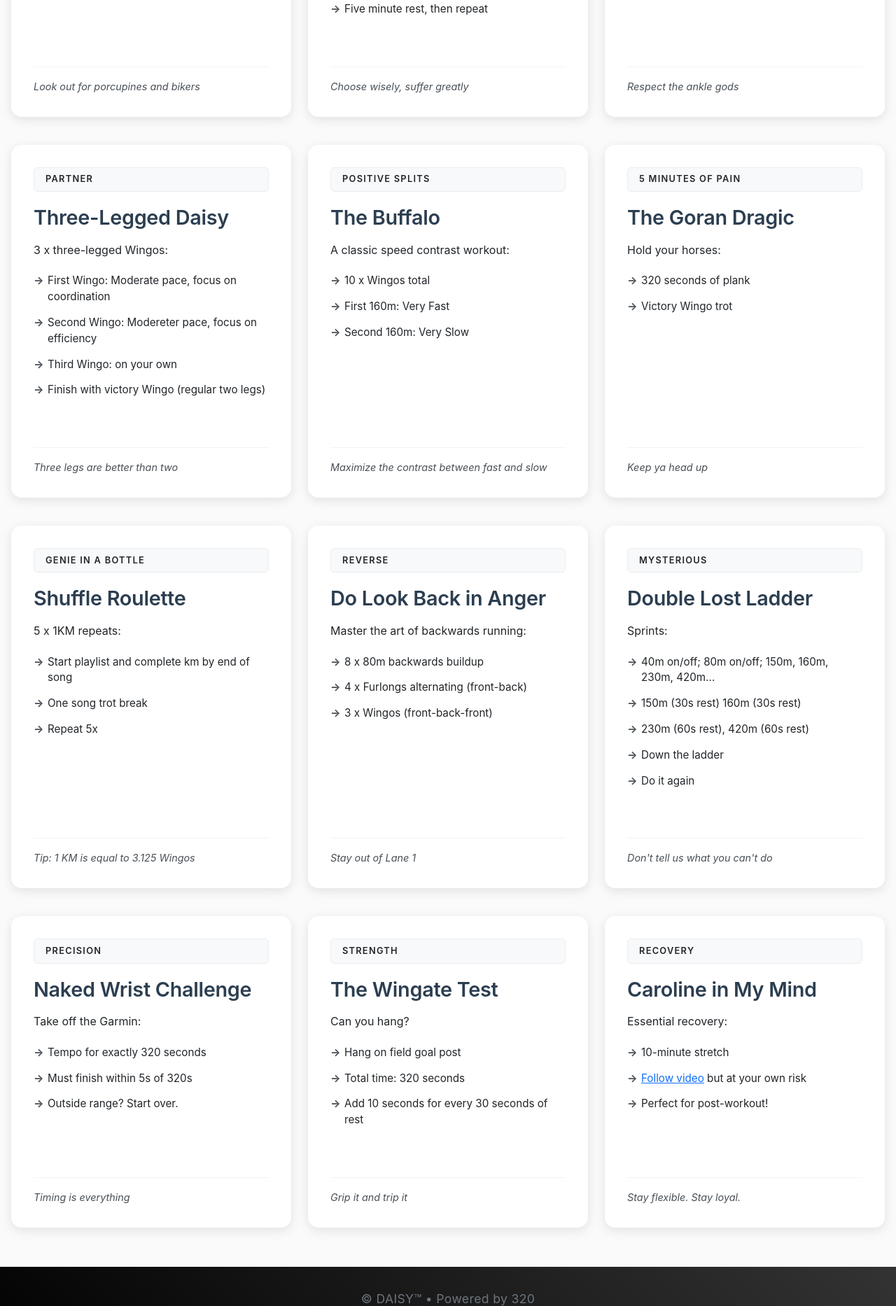
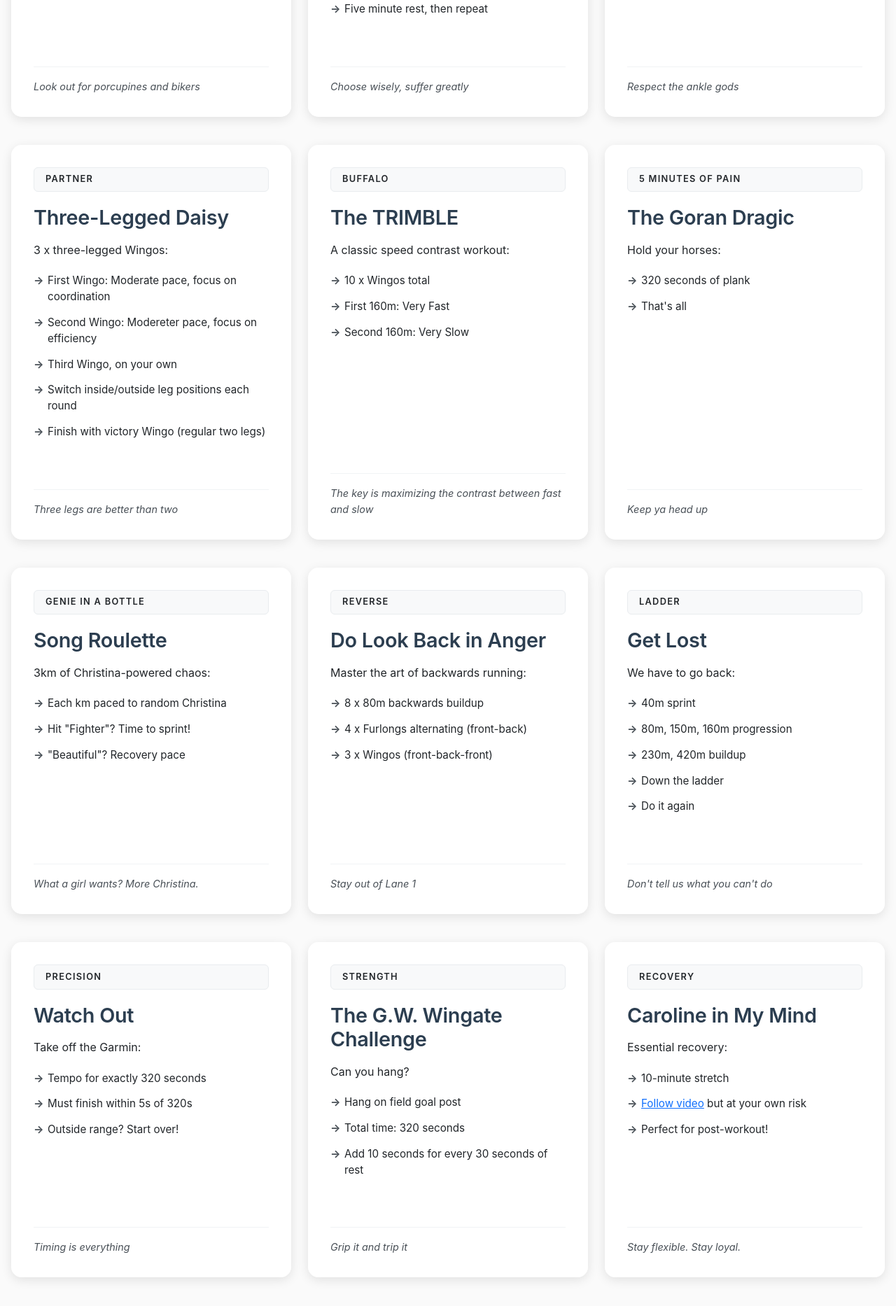
Before and after one commit to EricGoldwein/320ai, a Flask app: page /workouts in a window 1280 px wide. Shown: the part 1227-3093 px from the top of the page at 70% size. Run offline with Flask 3, Linux system fonts and the light colour scheme; parts of the project's set-up code (start-up, migrations or seed data) failed here and were passed over.

Commit message:
Update app.py and workouts.html with latest changes

```diff
--- a/app.py
+++ b/app.py
@@ -41,63 +41,41 @@ if not OPENAI_API_KEY:
 ASSISTANT_ID = os.environ.get('ASSISTANT_ID', 'asst_ThPrNwQfjvTWDUkDlp5XwvCm')
 logger.info(f"Using Assistant ID: {ASSISTANT_ID}")
 
-# Adjust timeout and retry settings for PythonAnywhere
-MAX_RETRIES = int(os.environ.get('MAX_RETRIES', '3'))  # Reduced from 5 to 3
-TIMEOUT = int(os.environ.get('TIMEOUT', '30'))  # Reduced from 60 to 30
-RETRY_INITIAL_WAIT = 1
-MAX_WAIT = 5  # Reduced from 10 to 5
+MAX_RETRIES = int(os.environ.get('MAX_RETRIES', '3'))
+TIMEOUT = int(os.environ.get('TIMEOUT', '30'))
 
 # Initialize OpenAI client as a global variable
-client = None
+client = None # add this at the top with your other imports
 
 def init_openai_client():
-    """Initialize the OpenAI client with proper configuration"""
-    global client
+    """Initialize the OpenAI client using a proxy if on PythonAnywhere"""
     try:
-        logger.info("About to initialize OpenAI client...")
+        logger.info("Creating HTTPX client...")
 
-        # Configure HTTP client with proxy if on PythonAnywhere
-        http_client = None
         if 'PYTHONANYWHERE_DOMAIN' in os.environ:
-            logger.info("Configuring HTTP client with PythonAnywhere proxy")
-            http_client = httpx.Client(
-                proxies={
-                    "http://": os.environ.get('HTTP_PROXY'),
-                    "https://": os.environ.get('HTTPS_PROXY')
-                },
-                timeout=httpx.Timeout(TIMEOUT, connect=10.0),
-                limits=httpx.Limits(max_keepalive_connections=5, max_connections=10),
-                transport=httpx.HTTPTransport(retries=2)
+            # Use proxy on PythonAnywhere
+            httpx_client = httpx.Client(
+                proxies="http://proxy.pythonanywhere.com:3128",
+                timeout=TIMEOUT
             )
+            logger.info("Proxy-enabled HTTPX client created.")
         else:
-            http_client = httpx.Client(
-                timeout=httpx.Timeout(TIMEOUT, connect=10.0),
-                limits=httpx.Limits(max_keepalive_connections=5, max_connections=10),
-                transport=httpx.HTTPTransport(retries=2)
-            )
+            # No proxy for local/dev use
+            httpx_client = httpx.Client(timeout=TIMEOUT)
+            logger.info("Standard HTTPX client created (no proxy).")
 
-        # Initialize OpenAI client with custom HTTP client
-        client = OpenAI(
+        return OpenAI(
             api_key=OPENAI_API_KEY,
-            http_client=http_client
+            http_client=httpx_client
         )
-
-        logger.info("Client initialization result: True")
-        return True
     except Exception as e:
-        logger.error(f"Failed to initialize OpenAI client: {str(e)}")
-        return False
+        logger.error(f"Failed to initialize OpenAI client: {e}")
+        return None
 
 # Initialize the client
 logger.info("About to initialize OpenAI client...")
 client = init_openai_client()
 logger.info(f"Client initialization result: {client is not None}")
-
-def exponential_backoff(attempt, max_wait=MAX_WAIT, initial_wait=RETRY_INITIAL_WAIT):
-    """Calculate wait time with exponential backoff and jitter"""
-    wait = min(initial_wait * (2 ** attempt), max_wait)
-    jitter = random.uniform(0, 0.1 * wait)
-    return wait + jitter
 
 # Add error handler for OpenAI API errors
 def handle_openai_error(error):
@@ -249,7 +227,7 @@ class WorkoutOptimizer:
 
             {
                 "intensity": "CHAOTIC",
-                "workout": "The Porcupine Prance:\nChange paces every 40s, for 3:20\n30s break\nrepeat 3x\nLook out for bikers and lane 1 walkers",
+                "workout": "The Porcupine Prance:\nRun in random directions and paces for 3:20\n32s break\nrepeat 3x\nLook out for bikers and lane 1 walkers",
                 "science": "Designed by DAISY™ for optimized natural variation."
             },
 
@@ -688,108 +666,49 @@ def chat():
         logger.info(f"4. Conversation history length: {len(conversation_history)}")
 
         try:
-            # Create a thread with retries
-            for attempt in range(MAX_RETRIES):
-                try:
-                    thread = client.beta.threads.create()
-                    break
-                except Exception as e:
-                    if attempt == MAX_RETRIES - 1:
-                        raise
-                    wait_time = exponential_backoff(attempt)
-                    logger.info(f"Retrying thread creation in {wait_time:.6f} seconds")
-                    time.sleep(wait_time)
+            # Create a thread
+            thread = client.beta.threads.create()
 
-            # Add messages with retries
+            # Add the conversation history to the thread
             for msg in conversation_history:
-                for attempt in range(MAX_RETRIES):
-                    try:
-                        client.beta.threads.messages.create(
-                            thread_id=thread.id,
-                            role=msg['role'],
-                            content=msg['content']
-                        )
-                        break
-                    except Exception as e:
-                        if attempt == MAX_RETRIES - 1:
-                            raise
-                        wait_time = exponential_backoff(attempt)
-                        logger.info(f"Retrying message creation in {wait_time:.6f} seconds")
-                        time.sleep(wait_time)
+                client.beta.threads.messages.create(
+                    thread_id=thread.id,
+                    role=msg['role'],
+                    content=msg['content']
+                )
 
-            # Add current message with retries
-            for attempt in range(MAX_RETRIES):
-                try:
-                    client.beta.threads.messages.create(
-                        thread_id=thread.id,
-                        role="user",
-                        content=message
-                    )
-                    break
-                except Exception as e:
-                    if attempt == MAX_RETRIES - 1:
-                        raise
-                    wait_time = exponential_backoff(attempt)
-                    logger.info(f"Retrying current message creation in {wait_time:.6f} seconds")
-                    time.sleep(wait_time)
+            # Add the current message to the thread
+            client.beta.threads.messages.create(
+                thread_id=thread.id,
+                role="user",
+                content=message
+            )
 
-            # Run the assistant with retries
-            for attempt in range(MAX_RETRIES):
-                try:
-                    run = client.beta.threads.runs.create(
-                        thread_id=thread.id,
-                        assistant_id=ASSISTANT_ID
-                    )
-                    break
-                except Exception as e:
-                    if attempt == MAX_RETRIES - 1:
-                        raise
-                    wait_time = exponential_backoff(attempt)
-                    logger.info(f"Retrying run creation in {wait_time:.6f} seconds")
-                    time.sleep(wait_time)
+            # Run the assistant
+            run = client.beta.threads.runs.create(
+                thread_id=thread.id,
+                assistant_id=ASSISTANT_ID
+            )
 
-            # Wait for the run to complete with timeout and retries
+            # Wait for the run to complete with timeout
             start_time = time.time()
             while True:
                 if time.time() - start_time > TIMEOUT:
-                    logger.error("Run timed out")
                     raise TimeoutError("Response took too long")
 
-                try:
-                    run_status = client.beta.threads.runs.retrieve(
-                        thread_id=thread.id,
-                        run_id=run.id
-                    )
-                    if run_status.status == 'completed':
-                        break
-                    elif run_status.status == 'failed':
-                        error_message = f"Assistant run failed: {run_status.last_error}"
-                        logger.error(error_message)
-                        raise Exception(error_message)
-                    elif run_status.status == 'expired':
-                        logger.error("Run expired")
-                        raise TimeoutError("Run expired")
-                    time.sleep(2)  # Increased sleep time to reduce API load
-                except Exception as e:
-                    if time.time() - start_time > TIMEOUT:
-                        logger.error(f"Status check timed out: {str(e)}")
-                        raise
-                    wait_time = exponential_backoff(0)  # Use initial backoff for status checks
-                    logger.info(f"Retrying status check in {wait_time:.6f} seconds")
-                    time.sleep(wait_time)
+                run_status = client.beta.threads.runs.retrieve(
+                    thread_id=thread.id,
+                    run_id=run.id
+                )
+                if run_status.status == 'completed':
+                    break
+                elif run_status.status == 'failed':
+                    raise Exception("Assistant run failed")
+                time.sleep(0.5)
 
-            # Get the assistant's response with retries
-            for attempt in range(MAX_RETRIES):
-                try:
-                    messages = client.beta.threads.messages.list(thread_id=thread.id)
-                    assistant_response = messages.data[0].content[0].text.value
-                    break
-                except Exception as e:
-                    if attempt == MAX_RETRIES - 1:
-                        raise
-                    wait_time = exponential_backoff(attempt)
-                    logger.info(f"Retrying response retrieval in {wait_time:.6f} seconds")
-                    time.sleep(wait_time)
+            # Get the assistant's response
+            messages = client.beta.threads.messages.list(thread_id=thread.id)
+            assistant_response = messages.data[0].content[0].text.value
 
             # Save the updated conversation history
             conversation_history.append({"role": "user", "content": message})
--- a/templates/workouts.html
+++ b/templates/workouts.html
@@ -1111,7 +1111,8 @@
                 <ul class="workout-list">
                     <li>First Wingo: Moderate pace, focus on coordination</li>
                     <li>Second Wingo: Modereter pace, focus on efficiency</li>
-                    <li>Third Wingo: on your own</li>
+                    <li>Third Wingo, on your own</li>
+                    <li>Switch inside/outside leg positions each round</li>
                     <li>Finish with victory Wingo (regular two legs)</li>
                 </ul>
                 <div class="workout-footer">Three legs are better than two</div>
@@ -1121,15 +1122,15 @@
         <!-- TRIMBLE -->
         <div class="col-md-6 col-lg-4">
             <div class="workout-card">
-                <span class="workout-type">Positive Splits</span>
-                <h3 class="workout-title">The Buffalo</h3>
+                <span class="workout-type">BUFFALO</span>
+                <h3 class="workout-title">The TRIMBLE</h3>
                 <p class="workout-description">A classic speed contrast workout:</p>
                 <ul class="workout-list">
                     <li>10 x Wingos total</li>
                     <li>First 160m: Very Fast</li>
                     <li>Second 160m: Very Slow</li>
                 </ul>
-                <div class="workout-footer">Maximize the contrast between fast and slow</div>
+                <div class="workout-footer">The key is maximizing the contrast between fast and slow</div>
             </div>
         </div>
 
@@ -1141,7 +1142,7 @@
                 <p class="workout-description">Hold your horses:</p>
                 <ul class="workout-list">
                     <li>320 seconds of plank</li>
-                    <li>Victory Wingo trot</li>
+                    <li>That's all</li>
                 </ul>
                 <div class="workout-footer">Keep ya head up</div>
             </div>
@@ -1151,14 +1152,14 @@
         <div class="col-md-6 col-lg-4">
             <div class="workout-card">
                 <span class="workout-type">Genie in a Bottle</span>
-                <h3 class="workout-title">Shuffle Roulette</h3>
-                <p class="workout-description">5 x 1KM repeats:</p>
+                <h3 class="workout-title">Song Roulette</h3>
+                <p class="workout-description">3km of Christina-powered chaos:</p>
                 <ul class="workout-list">
-                    <li>Start playlist and complete km by end of song</li>
-                    <li>One song trot break</li>
-                    <li>Repeat 5x</li>
+                    <li>Each km paced to random Christina</li>
+                    <li>Hit "Fighter"? Time to sprint!</li>
+                    <li>"Beautiful"? Recovery pace</li>
                 </ul>
-                <div class="workout-footer">Tip: 1 KM is equal to 3.125 Wingos</div>
+                <div class="workout-footer">What a girl wants? More Christina.</div>
             </div>
         </div>
 
@@ -1180,13 +1181,13 @@
         <!-- LOST -->
         <div class="col-md-6 col-lg-4">
             <div class="workout-card">
-                <span class="workout-type">Mysterious</span>
-                <h3 class="workout-title">Double Lost Ladder</h3>
-                <p class="workout-description">Sprints:</p>
+                <span class="workout-type">Ladder</span>
+                <h3 class="workout-title">Get Lost</h3>
+                <p class="workout-description">We have to go back:</p>
                 <ul class="workout-list">
-                    <li>40m on/off; 80m on/off; 150m, 160m, 230m, 420m...</li>
-                    <li>150m (30s rest) 160m (30s rest)</li>
-                    <li>230m (60s rest), 420m (60s rest)</li>
+                    <li>40m sprint</li>
+                    <li>80m, 150m, 160m progression</li>
+                    <li>230m, 420m buildup</li>
                     <li>Down the ladder</li>
                     <li>Do it again</li>
                 </ul>
@@ -1198,12 +1199,12 @@
         <div class="col-md-6 col-lg-4">
             <div class="workout-card">
                 <span class="workout-type">PRECISION</span>
-                <h3 class="workout-title">Naked Wrist Challenge</h3>
+                <h3 class="workout-title">Watch Out</h3>
                 <p class="workout-description">Take off the Garmin:</p>
                 <ul class="workout-list">
                     <li>Tempo for exactly 320 seconds</li>
                     <li>Must finish within 5s of 320s</li>
-                    <li>Outside range? Start over.</li>
+                    <li>Outside range? Start over!</li>
                 </ul>
                 <div class="workout-footer">Timing is everything</div>
             </div>
@@ -1213,7 +1214,7 @@
         <div class="col-md-6 col-lg-4">
             <div class="workout-card">
                 <span class="workout-type">STRENGTH</span>
-                <h3 class="workout-title">The Wingate Test</h3>
+                <h3 class="workout-title">The G.W. Wingate Challenge</h3>
                 <p class="workout-description">Can you hang?</p>
                 <ul class="workout-list">
                     <li>Hang on field goal post</li>
```
